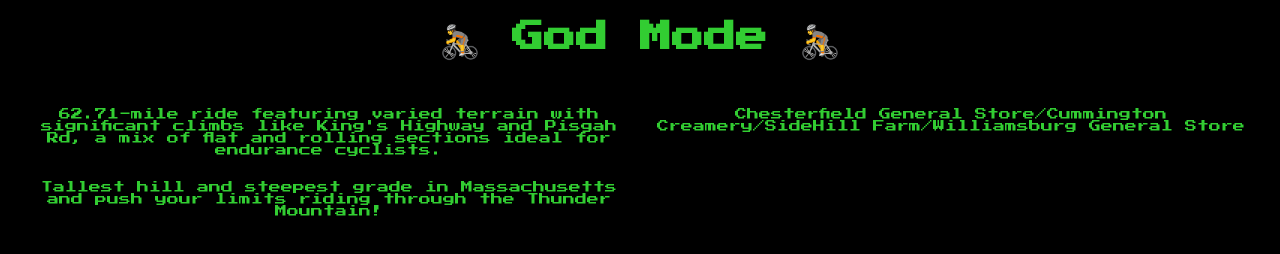
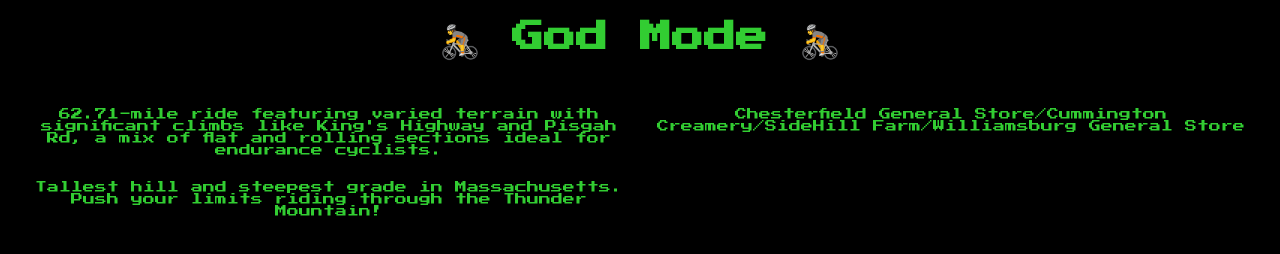
Before and after one commit to n43ms/UMass-CycleQuest, a plain HTML site: page god-mode.html in a window 1280 px wide. Drawn offline with Linux system fonts and the light colour scheme; a script that the page names is missing.

Commit message:
Update god-mode.html

```diff
--- a/god-mode.html
+++ b/god-mode.html
@@ -49,7 +49,7 @@
         </div>
         <div>
             <div class="strava-embed-placeholder" data-embed-type="route" data-embed-id="16471143" data-units="imperial" data-full-width="true" data-style="hybrid" data-terrain="2d" data-map-hash="9.09/42.6228/-73.0537" data-from-embed="true"></div><script src="https://strava-embeds.com/embed.js"></script>
-            <div class="route-description">Tallest hill and steepest grade in Massachusetts and push your limits riding through the Thunder Mountain!</div>
+            <div class="route-description">Tallest hill and steepest grade in Massachusetts. Push your limits riding through the Thunder Mountain!</div>
         </div>
         </div>
 
```
